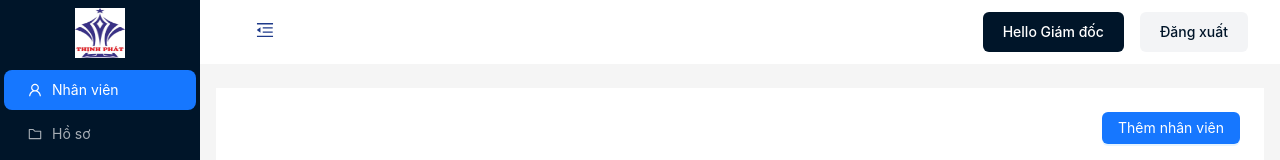
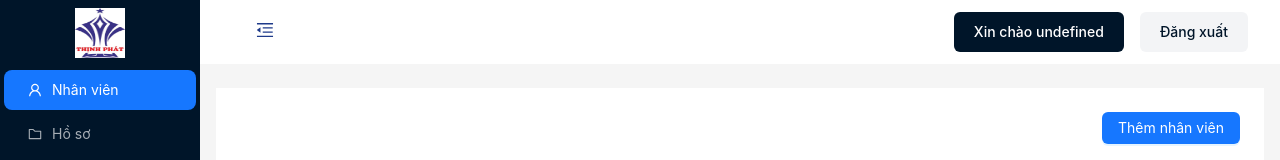
Before and after one commit to mourinhan8/thinhphat, a Next.js app: page /employee in a window 1280 px wide. Shown: the top 160 px of the page. Built offline with nearby package versions, Linux system fonts and the light colour scheme.

Commit message:
first commit

```diff
--- a/src/layouts/Admin.jsx
+++ b/src/layouts/Admin.jsx
@@ -1,14 +1,16 @@
 import { MenuFoldOutlined, MenuUnfoldOutlined, UserOutlined, FolderOutlined } from '@ant-design/icons';
 import { Layout, Menu } from 'antd';
 import Link from 'next/link';
-import React, { useState } from 'react';
+import React, { useState, useContext } from 'react';
 const { Header, Sider, Content } = Layout;
 import { useRouter } from 'next/router';
 import Image from 'next/image';
+import AppContext from '../components/AppContext';
 
 export default function AdminLayout({ children }) {
   const [collapsed, setCollapsed] = useState(false);
   const router = useRouter();
+  const { state, dispatch } = useContext(AppContext);
   return (
     <Layout className="layout">
       <Sider trigger={null} collapsible collapsed={collapsed}>
@@ -66,15 +68,21 @@ export default function AdminLayout({ children }) {
                       <>
                         <div
                           className="block rounded-md bg-[#001529] px-5 py-2.5 text-sm font-medium text-white transition hover:bg-teal-700"
-                          href="/login"
+                          href=""
                         >
-                          Hello Giám đốc
+                          {`Xin chào ${state.user?.full_name}`}
                         </div>
 
                         <div>
                           <a
                             className="hidden rounded-md bg-gray-100 px-5 py-2.5 text-sm font-medium text-[#001529] transition hover:text-teal-600/75 sm:block"
-                            onClick={() => alert('bạn đã đăng xuất')}
+                            onClick={(e) => {
+                              e.preventDefault();
+                              sessionStorage.removeItem('access_token');
+                              sessionStorage.removeItem('user');
+                              router.push('/');
+                              alert('bạn đã đăng xuất');
+                            }}
                           >
                             Đăng xuất
                           </a>
--- a/src/pages/_app.js
+++ b/src/pages/_app.js
@@ -5,7 +5,6 @@ import { useReducer, useEffect } from 'react';
 import AppContext from '../components/AppContext';
 import Head from 'next/head';
 import React from 'react';
-import { SessionProvider, useSession, signIn } from 'next-auth/react';
 import { useRouter } from 'next/router';
 
 export default function App({ Component, pageProps: { session, ...pageProps } }) {
@@ -20,7 +19,6 @@ export default function App({ Component, pageProps: { session, ...pageProps } })
       </Head>
       <AppContext.Provider value={{ state, dispatch }}>
         <Layout>
-          <SessionProvider>
           {Component.auth ? (
             <Auth>
               <Component {...pageProps} />
@@ -28,7 +26,6 @@ export default function App({ Component, pageProps: { session, ...pageProps } })
           ) : (
             <Component {...pageProps} />
           )}
-          </SessionProvider>
         </Layout>
       </AppContext.Provider>
     </React.Fragment>
--- a/src/pages/login/index.js
+++ b/src/pages/login/index.js
@@ -8,7 +8,7 @@ export default function Login() {
   const [username, setUsername] = useState('');
   const [password, setPassword] = useState('');
 
-  //const { state, dispatch } = useContext(AppContext);
+  const { state, dispatch } = useContext(AppContext);
 
   useEffect(() => {
     // redirect to home if already logged in
@@ -30,6 +30,7 @@ export default function Login() {
       });
       sessionStorage.setItem('access_token', `Bearer ${response.headers.authorization}`);
       sessionStorage.setItem('user', response.data.user.username);
+      dispatch({ type: 'USER_LOGIN', payload: response.data.user });
       router.push('/');
     } catch (error) {
       alert(error);
--- a/src/reducer/AppReducer.js
+++ b/src/reducer/AppReducer.js
@@ -2,6 +2,8 @@ export default function reducer(state, action) {
   switch (action.type) {
     case 'GET_ALL_DOCUMENTS':
       return { ...state, documentsList: action.payload };
+    case 'USER_LOGIN':
+      return { ...state, user: action.payload };
     case 'UNDO_TODO':
       return state.map((todo) => {
         if (todo.id === action.id) {
```
Lines whose indentation alone changed are shown as unchanged.
